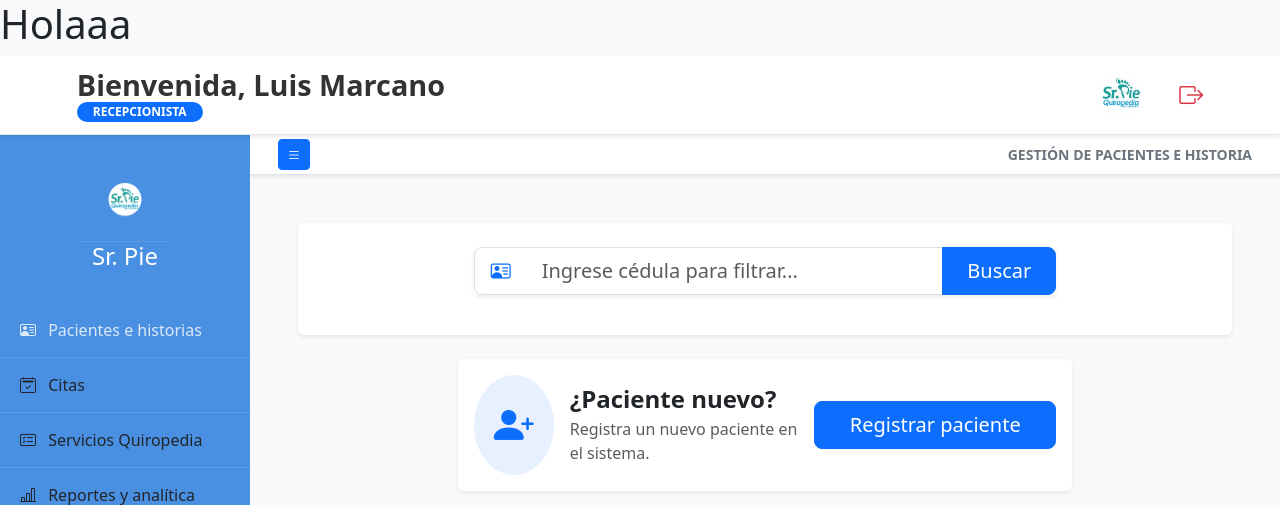
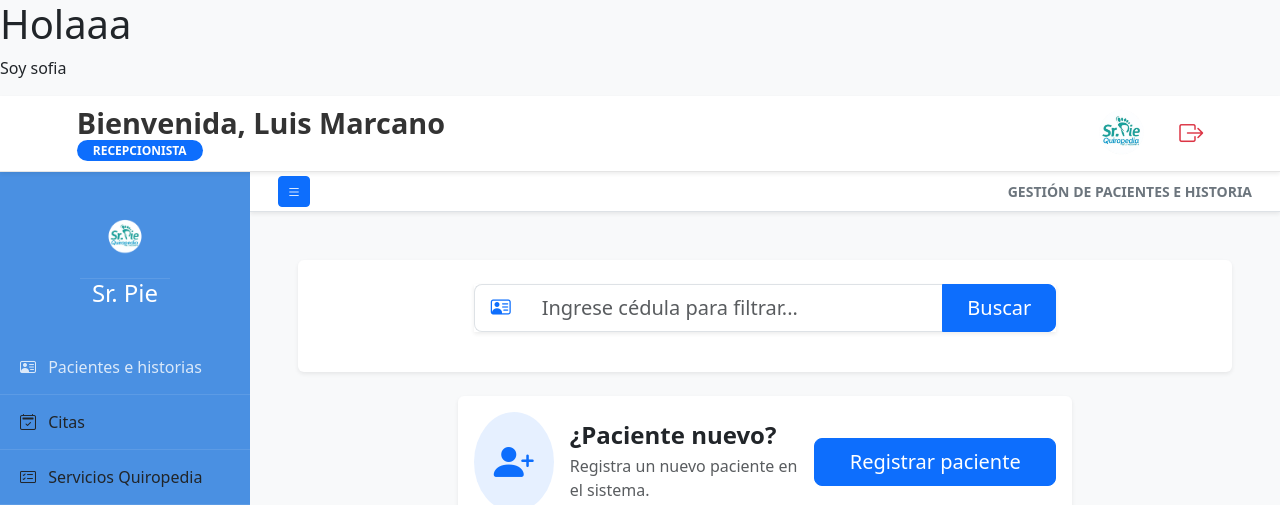
Before and after one commit to olivaresuptm-bot/srPieQuiropedia, a PHP site: page /modulos/gestion_pacientes.php in a window 1280 px wide. Shown: the top 505 px of the page. Run offline with PHP 8.4, Linux system fonts and the light colour scheme; a user stored in the database is signed in; data comes from the database, SQL or seed files in the repository.

Commit message:
añadiendo p

```diff
--- a/modulos/gestion_pacientes.php
+++ b/modulos/gestion_pacientes.php
@@ -70,6 +70,7 @@ try {
 
 <body class="bg-light m-0 p-0 d-flex flex-column" style="height: 100vh; overflow: hidden;">
     <h1>Holaaa </h1>
+    <p>Soy sofia</p>
 
     <?php include '../includes/header.php'; ?>
 
```
